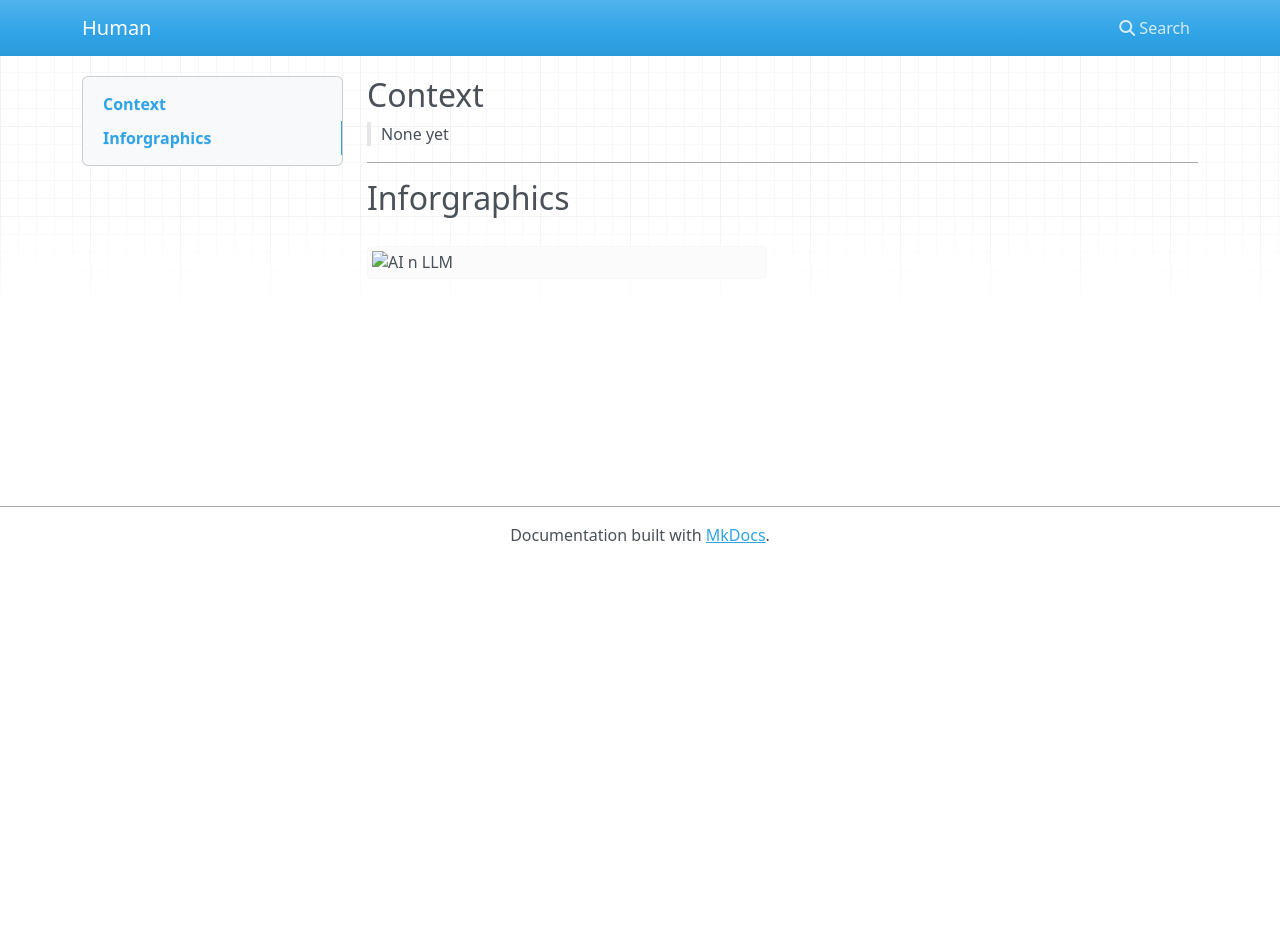
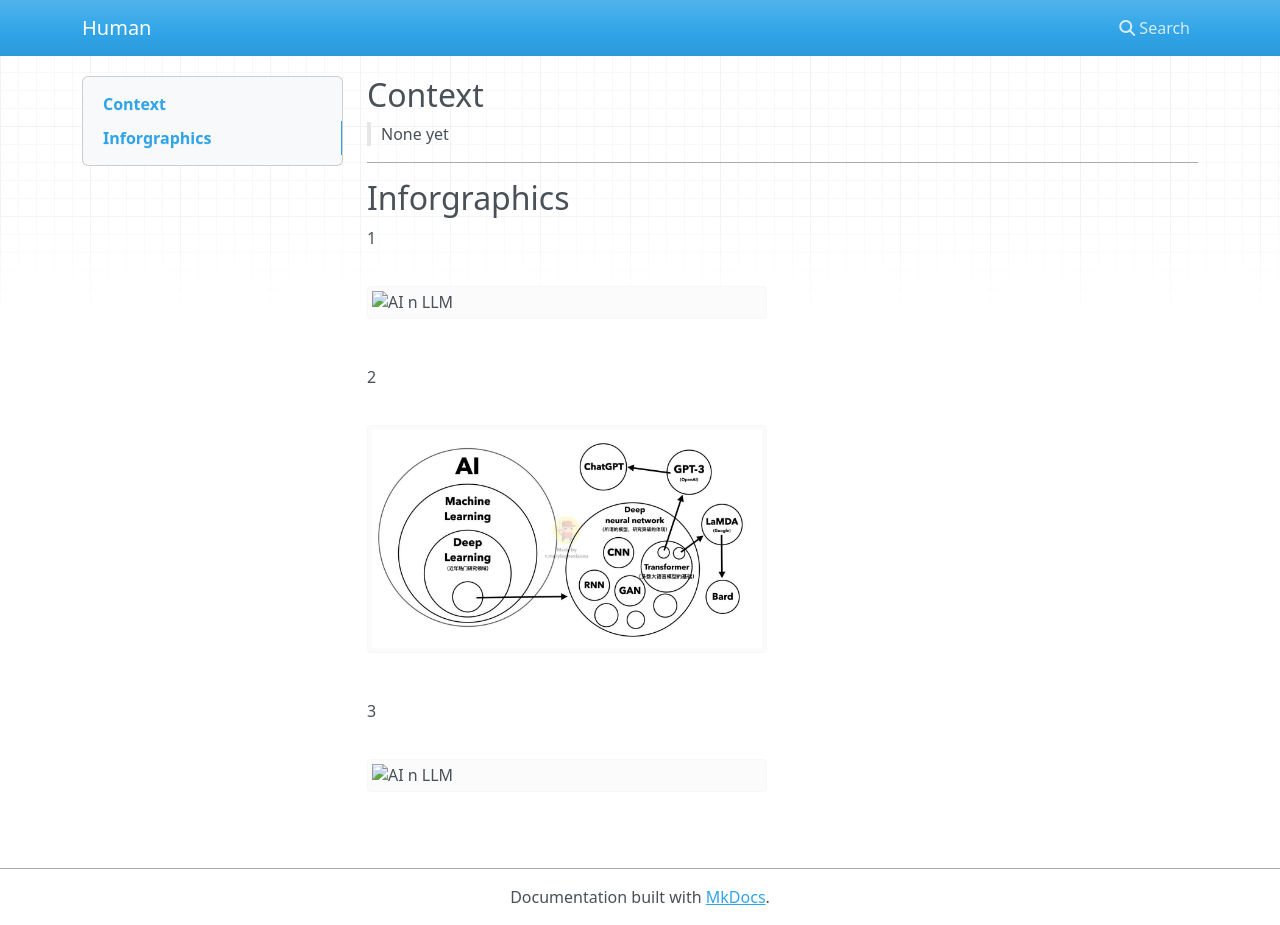
Before and after one commit to codingEzio/codingEzio.github.io, an MkDocs documentation site: the page built from docs/facts-n-quotes/facts-n-quotes-on-AI.md, in a window 1280 px wide and 925 px high. Built offline with MkDocs 1.6.1, drawn with Linux system fonts in a browser that asks for light colours; nearby versions of some CDN libraries.

Commit message:
chore: Try to fix the image path issue

```diff
--- a/docs/facts-n-quotes/facts-n-quotes-on-AI.md
+++ b/docs/facts-n-quotes/facts-n-quotes-on-AI.md
@@ -7,4 +7,14 @@
 
 ## Inforgraphics
 
+1
+
 <img src="_assets/infographic-ai-tech-relation.png" alt="AI n LLM" width="400" height=50% />
+
+2
+
+<img src="/_assets/infographic-ai-tech-relation.png" alt="AI n LLM" width="400" height=50% />
+
+3
+
+<img src="../_assets/infographic-ai-tech-relation.png" alt="AI n LLM" width="400" height=50% />
```
